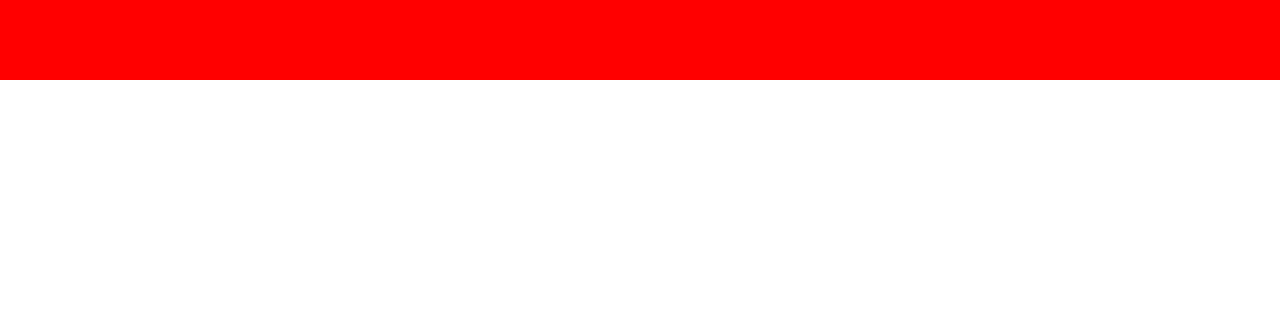
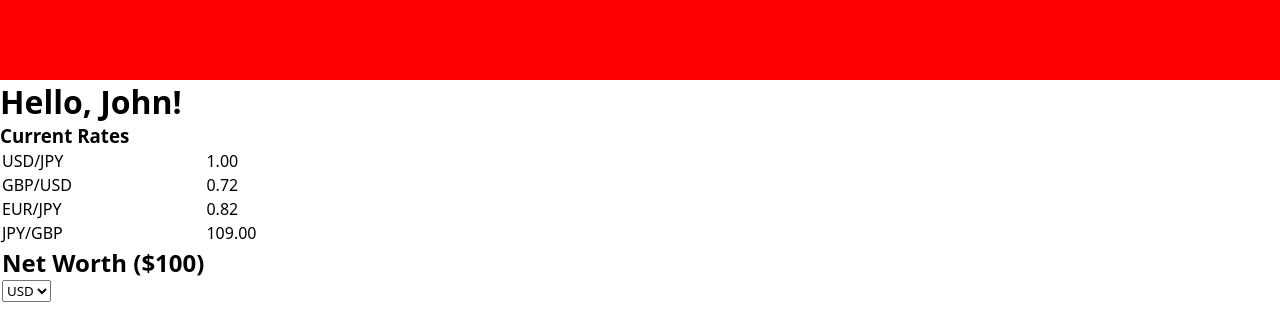
Before and after one commit to jjdubski/WorldLinkBank, a React (Vite) app in the folder northern-hack/: page / in a window 1280 px wide. Shown: the top 334 px of the page. Built offline with nearby package versions, Linux system fonts and the light colour scheme.

Commit message:
initial FX display

```diff
--- a/northern-hack/src/pages/index/Index.jsx
+++ b/northern-hack/src/pages/index/Index.jsx
@@ -5,8 +5,46 @@
 const index = () => {
   return (
     <>
-    <Navbar/>
-
+      <Navbar/>
+      <div>
+        <h1>Hello, John!</h1>
+      </div>
+      <div className='live-display'>
+        <h3>Current Rates</h3>
+        <table className='live-rates'>
+          {/* <thead>
+            <tr>
+              <th>Currency</th>
+              <th>Rate</th>
+            </tr>
+          </thead> */}
+          <tbody>
+            <tr className='rate'>
+              <td>USD/JPY</td>
+              <td>1.00</td>
+            </tr>
+            <tr className='rate'>
+              <td>GBP/USD</td>
+              <td>0.72</td>
+            </tr>
+            <tr className='rate'>
+              <td>EUR/JPY</td>
+              <td>0.82</td>
+            </tr>
+            <tr className='rate'>
+              <td>JPY/GBP</td>
+              <td>109.00</td>
+            </tr>
+            <h2>Net Worth ($100)</h2>
+            <select>
+              <option value="usd">USD</option>
+              <option value="gbp">GBP</option>
+              <option value="eur">EUR</option>
+              <option value="jpy">JPY</option>
+            </select>
+          </tbody>
+        </table>
+      </div>
     </>
   )
 }
```
